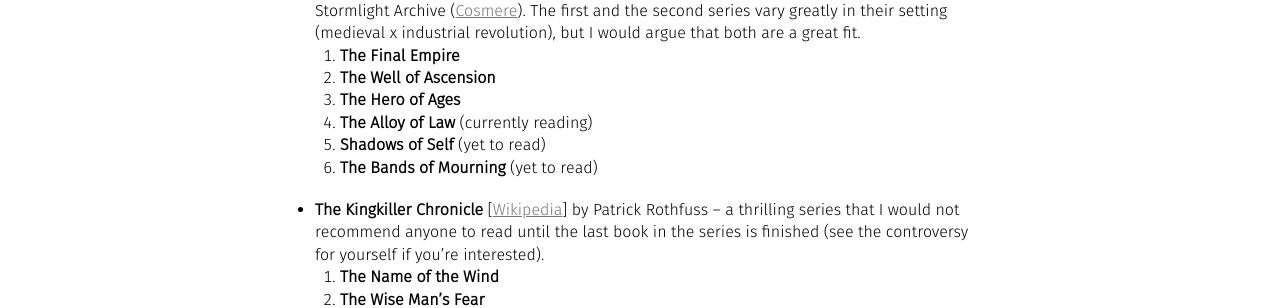
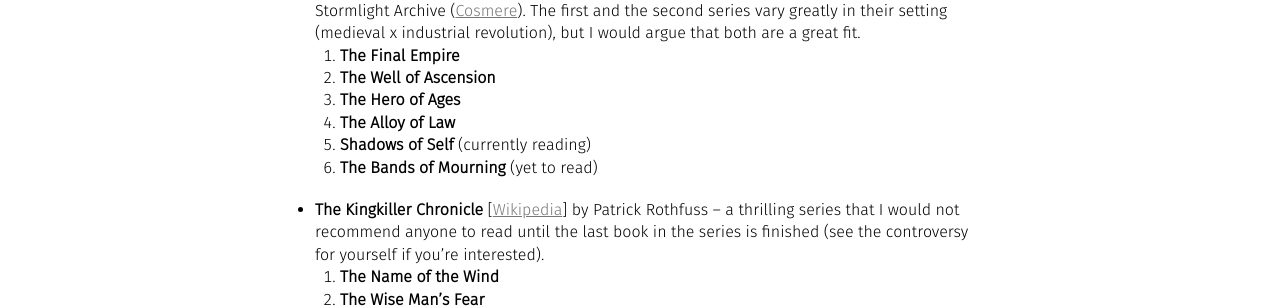
Before and after one commit to xiaoxiae/slama.dev, a Jekyll site: the page built from books.md, in a window 1280 px wide. Shown: the part 473-781 px from the top of the page. Built offline with Jekyll 4.4.1, drawn with Linux system fonts in a browser that asks for light colours.

Commit message:
books: reading status

```diff
--- a/books.md
+++ b/books.md
@@ -18,8 +18,8 @@
 	1. **The Final Empire**
 	2. **The Well of Ascension**
 	3. **The Hero of Ages**
-	4. **The Alloy of Law** (currently reading)
-	5. **Shadows of Self** (yet to read)
+	4. **The Alloy of Law**
+	5. **Shadows of Self** (currently reading)
 	6. **The Bands of Mourning** (yet to read)
 
 - **The Kingkiller Chronicle** [[Wikipedia](https://en.wikipedia.org/wiki/The_Kingkiller_Chronicle)] by Patrick Rothfuss -- a thrilling series that I would not recommend anyone to read until the last book in the series is finished (see the controversy for yourself if you're interested).
```
